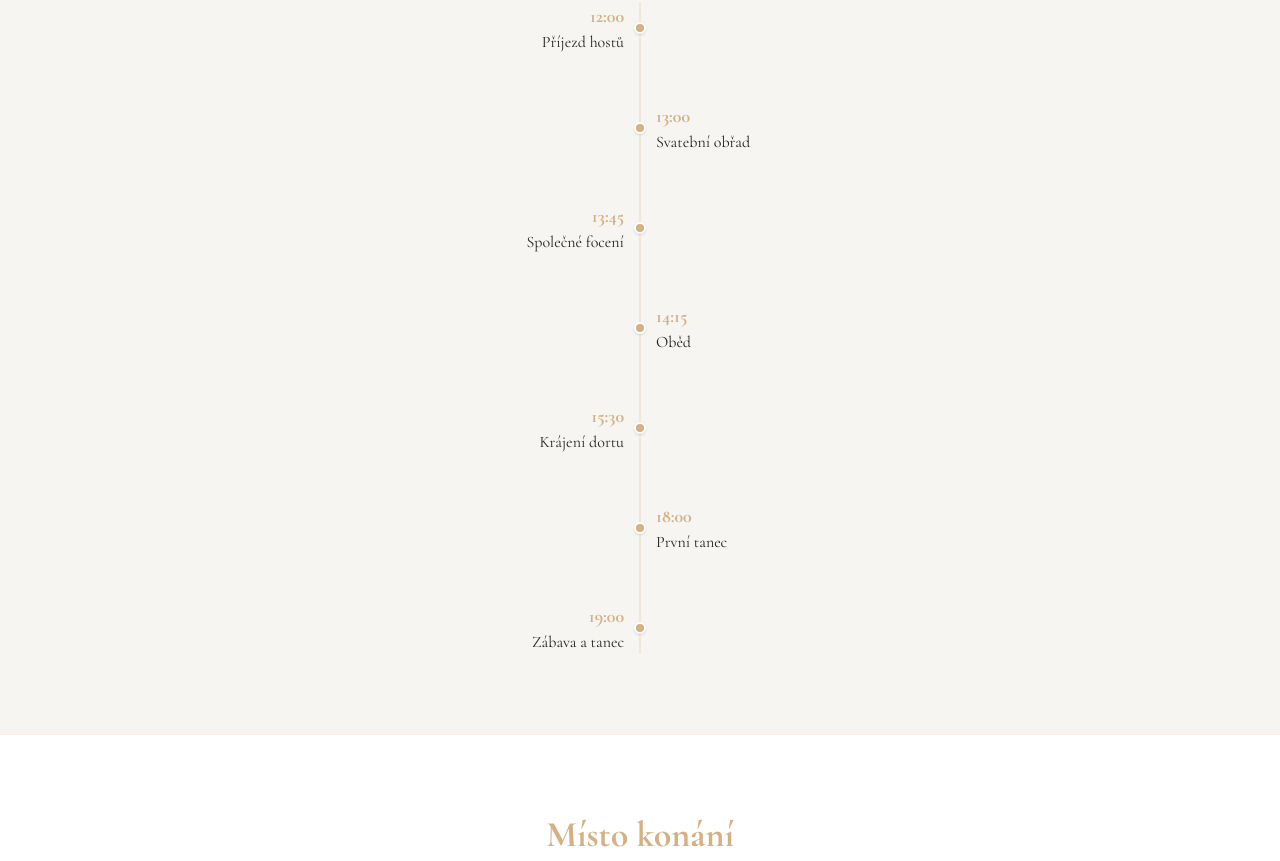
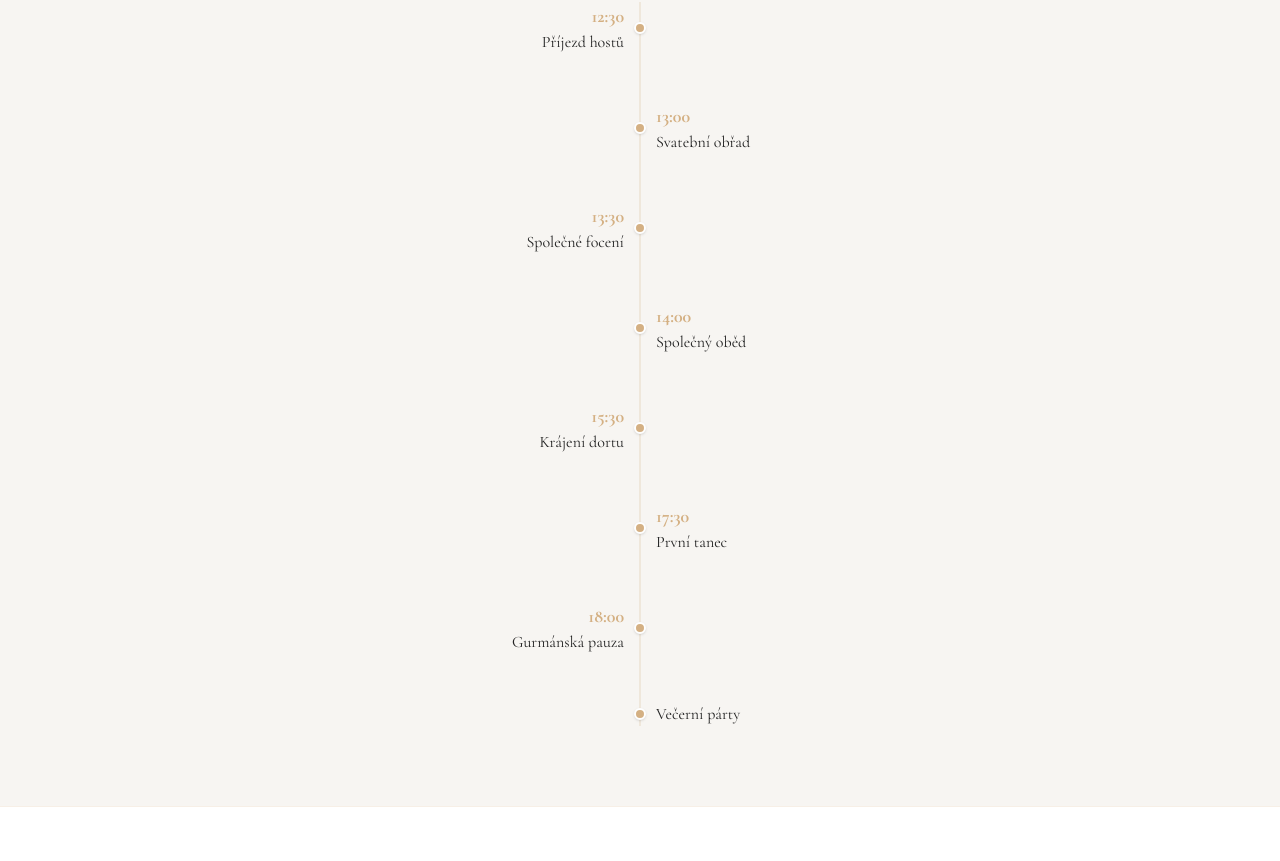
Before and after one commit to pavelmyslik/wedding-app, a Next.js app: page / in a window 1280 px wide. Shown: the part 1297-2158 px from the top of the page. Built offline with nearby package versions, Linux system fonts and the light colour scheme.

Commit message:
Last minute updates

```diff
--- a/app/components/Accomodation.tsx
+++ b/app/components/Accomodation.tsx
@@ -2,14 +2,6 @@ import AccordionSection from "./subcomponents/Section";
 
 export default function Accommodation() {
   const accommodations = [
-    {
-      id: 1,
-      name: "Statek Slatina",
-      address: "Slatina 1, 345 25 Hostouň u Horšovského Týna",
-      phone: "+420 721 050 867",
-      website: "https://www.instagram.com/statek_slatina/?hl=cs",
-      description: "Chatičky po dvou osobách",
-    },
     {
       id: 2,
       name: "Penzion Mutěnín (6 km)",
--- a/app/components/HeroSection.tsx
+++ b/app/components/HeroSection.tsx
@@ -1,7 +1,7 @@
 export default function HeroSection() {
   return (
     <section
-      className="relative w-full h-screen bg-cover bg-center bg-no-repeat text-white flex items-center justify-center"
+      className="relative w-full h-screen bg-cover bg-center bg-no-repeat text-[#D4B083] flex items-center justify-center"
       style={{
         backgroundImage: "url('/images/hero-img-2.jpg')",
       }}
--- a/app/components/RSVP.tsx
+++ b/app/components/RSVP.tsx
@@ -134,7 +134,7 @@ export default function RsvpForm() {
                   name="message"
                   rows={4}
                   className="w-full border border-[#D4B083]/40 rounded-md px-4 py-2 focus:outline-none focus:ring-2 focus:ring-[#D4B083] bg-white"
-                  placeholder="Např. máme dietní omezení, vezmeme s sebou děti atd."
+                  placeholder="Např. máme dietní omezení, jsem vegetarián, vezmeme s sebou děti atd."
               />
             </div>
 
--- a/app/components/Schedule.tsx
+++ b/app/components/Schedule.tsx
@@ -2,13 +2,14 @@ import AccordionSection from "./subcomponents/Section";
 
 export default function Schedule() {
   const events = [
-    { time: "12:00", title: "Příjezd hostů" },
+    { time: "12:30", title: "Příjezd hostů" },
     { time: "13:00", title: "Svatební obřad" },
-    { time: "13:45", title: "Společné focení" },
-    { time: "14:15", title: "Oběd" },
+    { time: "13:30", title: "Společné focení" },
+    { time: "14:00", title: "Společný oběd" },
     { time: "15:30", title: "Krájení dortu" },
-    { time: "18:00", title: "První tanec" },
-    { time: "19:00", title: "Zábava a tanec" },
+    { time: "17:30", title: "První tanec" },
+    { time: "18:00", title: "Gurmánská pauza" },
+    { title: "Večerní párty" },
   ];
 
   return (
@@ -29,7 +30,7 @@ export default function Schedule() {
               <div className={`w-1/2 px-4 ${index % 2 === 0 ? 'text-right' : 'opacity-0'}`}>
                 {index % 2 === 0 && (
                   <>
-                    <p className="text-[#D4B083] font-semibold text-lg">{event.time}</p>
+                    <p className="text-[#D4B083] font-semibold text-lg">{event?.time}</p>
                     <p className="text-base">{event.title}</p>
                   </>
                 )}
@@ -40,7 +41,7 @@ export default function Schedule() {
               <div className={`w-1/2 px-4 ${index % 2 !== 0 ? 'text-left' : 'opacity-0'}`}>
                 {index % 2 !== 0 && (
                   <>
-                    <p className="text-[#D4B083] font-semibold text-lg">{event.time}</p>
+                    <p className="text-[#D4B083] font-semibold text-lg">{event?.time}</p>
                     <p className="text-base">{event.title}</p>
                   </>
                 )}
--- a/app/layout.tsx
+++ b/app/layout.tsx
@@ -5,7 +5,7 @@ import "./globals.css";
 export const metadata: Metadata = {
   title: "Budeme Myslíkovi",
   icons: {
-    icon:"favicon.ico"
+    icon:"/favicon.ico"
   }
 };
 
```
